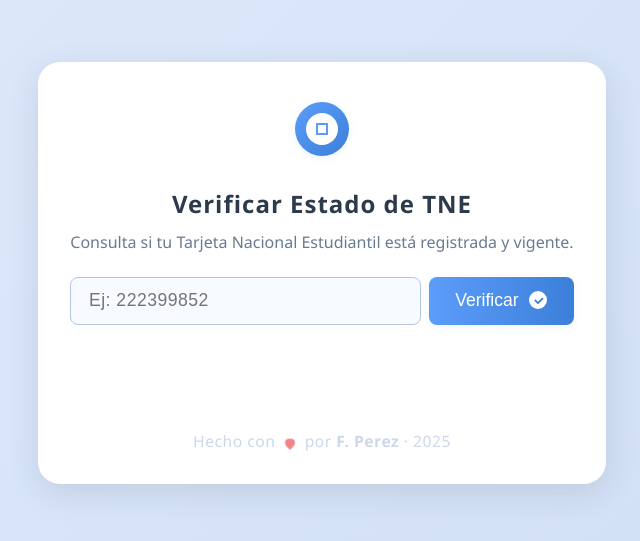
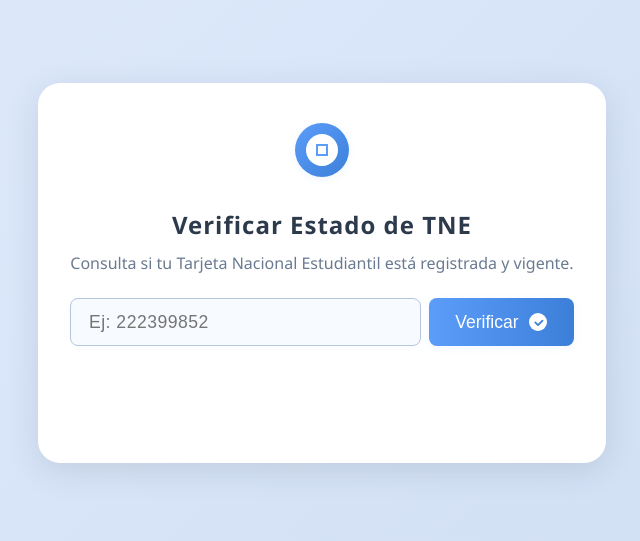
Before and after one commit to ref0612/valida_tne, a plain HTML site: page index.html in a window 1280 px wide. Shown: the part 127-668 px from the top of the page, without its empty margins (318-958 px from the left). Drawn offline with Linux system fonts and the light colour scheme.

Commit message:
Commit inicial: Reinicio del proyecto

```diff
--- a/index.html
+++ b/index.html
@@ -253,11 +253,7 @@
       </button>
     </div>
     <div id="resultado"></div>
-    <div style="margin-top:1.2em;color:#b6c6e0;font-size:0.98em;text-align:center;letter-spacing:0.5px;">
-      <span style="vertical-align:middle;opacity:0.7;">Hecho con
-        <svg width="16" height="16" viewBox="0 0 20 20" style="margin:0 2px;vertical-align:middle;animation:beat 1.2s infinite alternate;"><path d="M10 18s-6-4.35-6-8.5A4.5 4.5 0 0 1 10 5a4.5 4.5 0 0 1 6 4.5C16 13.65 10 18 10 18z" fill="#e14d4d"/></svg>
-        por <b>F. Perez</b> &middot; 2025</span>
-    </div>
+
     <style>
       @keyframes beat {
         to { transform: scale(1.18); filter: brightness(1.2); }
```
